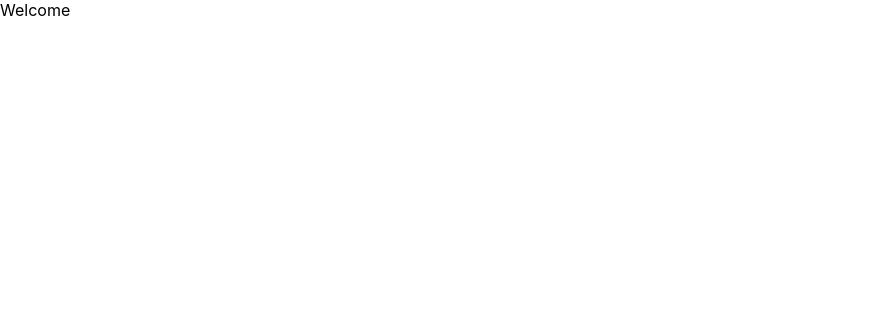
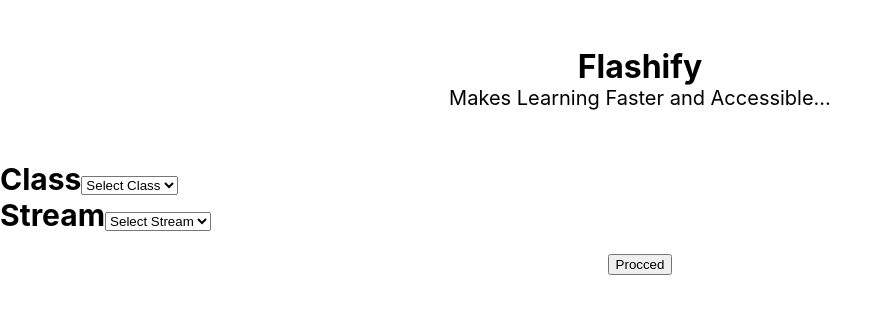
Before and after one commit to siddhant1/hack36Project, a React (Create React App) app: page / in a window 1280 px wide. Shown: the top 314 px of the page, without its empty margins (0-891 px from the left). Built offline with nearby package versions, Linux system fonts and the light colour scheme; the HTML template or start-up script is replaced by a standard one.

Commit message:
Refactor the Container

```diff
--- a/src/components/Container/Container.jsx
+++ b/src/components/Container/Container.jsx
@@ -1,11 +1,15 @@
 import React, { Component } from "react";
 import Welcome from "../Welcome";
+// import { Select } from "antd";
+import Stream from '../Stream/Stream';
+import Header from "../Header/Header";
 
 class Container extends Component {
   render() {
     return (
       <div>
-        <Welcome />
+        <Header/>
+        <Stream/>
       </div>
     );
   }
```
